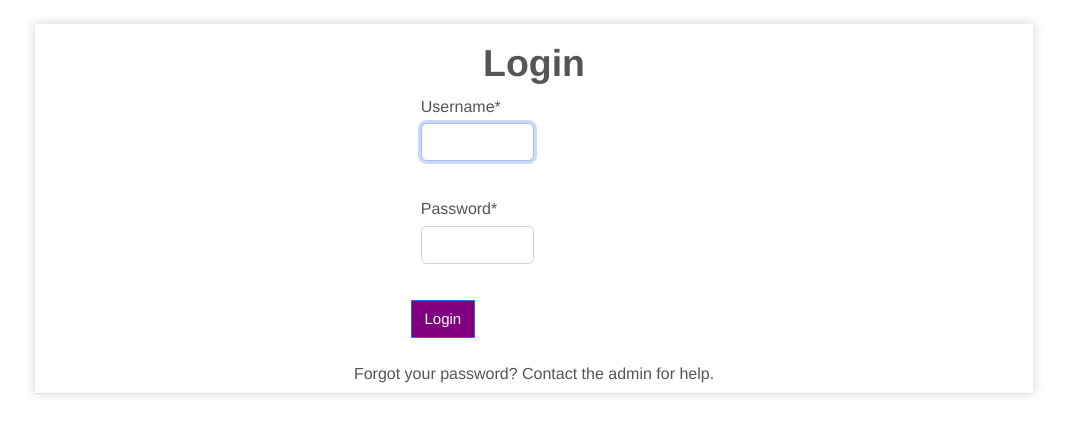
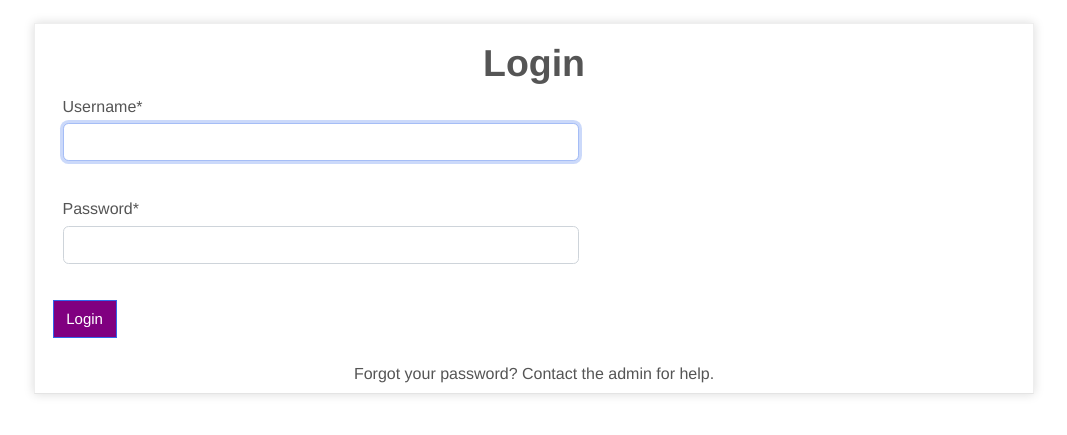
Before and after one commit to kenwekesa/virgin-invoicing-app, a Django app: page /userlogin/ in a window 1280 px wide. Shown: the top 435 px of the page, without its empty margins (106-1173 px from the left). Run offline with Django 3.2, Linux system fonts and the light colour scheme; some libraries are stand-ins or nearby versions; some web fonts are replaced.

Commit message:
login page

```diff
--- a/templates/forms/loginpage.html
+++ b/templates/forms/loginpage.html
@@ -29,7 +29,7 @@
   <h1>Login</h1>
   </div>
   <div class="row justify-content-center">
-  <form method="POST col-12">
+  <form method="POST" class="col-12">
 
     {% csrf_token %}
 
```
